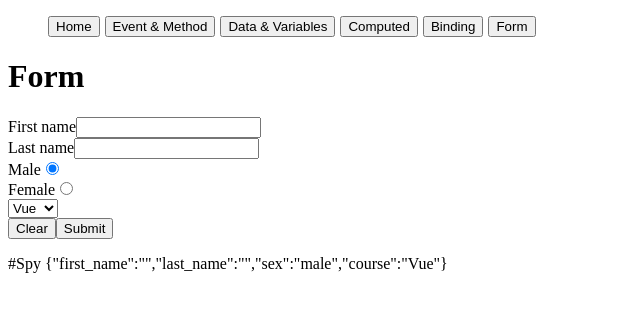
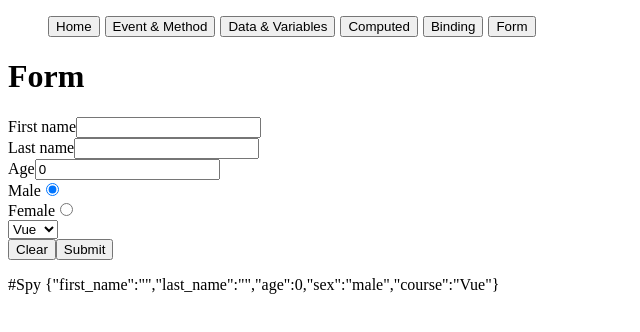
Before and after one commit to nakarinnat1993/vue_tutorial, a Vue app: page /form in a window 1280 px wide. Shown: the top 332 px of the page, without its empty margins (0-640 px from the left). Built offline with nearby package versions, Linux system fonts and the light colour scheme.

Commit message:
Modifier Example

```diff
--- a/src/views/Form.vue
+++ b/src/views/Form.vue
@@ -4,11 +4,15 @@
     <form v-on:submit.prevent="submit">
       <div>
         <label for="first_name">First name</label>
-        <input type="text" name="first_name" v-model="applicant.first_name" />
+        <input type="text" name="first_name" v-model.trim="applicant.first_name" />
       </div>
       <div>
         <label for="last_name">Last name</label>
-        <input type="text" name="last_name" v-model="applicant.last_name" />
+        <input type="text" name="last_name" v-model.lazy="applicant.last_name" />
+      </div>
+      <div>
+        <label for="age">Age</label>
+        <input type="number" name="age" v-model.number="applicant.age" />
       </div>
 
       <div>
@@ -27,7 +31,7 @@
           <option value="Vue">Vue</option>
         </select>
       </div>
-      <button type="button" @click="clear">Clear</button>
+      <button type="button" @click.exact="clear" @click.alt="useDefault">Clear</button>
       <button type="submit">Submit</button>
     </form>
     <p>#Spy {{ JSON.stringify(applicant) }}</p>
@@ -42,6 +46,7 @@
       applicant: {
         first_name: "",
         last_name: "",
+        age: 0,
         sex: "male",
         course: "Vue",
       },
@@ -52,6 +57,16 @@
       this.applicant = {
         first_name: "",
         last_name: "",
+        age: 0,
+        sex: "male",
+        course: "Vue",
+      };
+    },
+    useDefault() {
+      this.applicant = {
+        first_name: "Nakarin",
+        last_name: "Jaiseengam",
+        age: 27,
         sex: "male",
         course: "Vue",
       };
```
